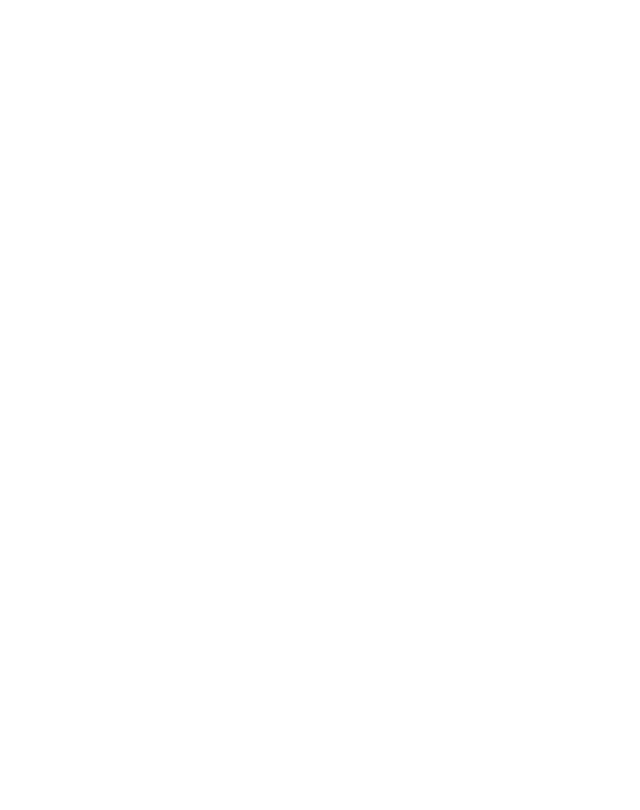
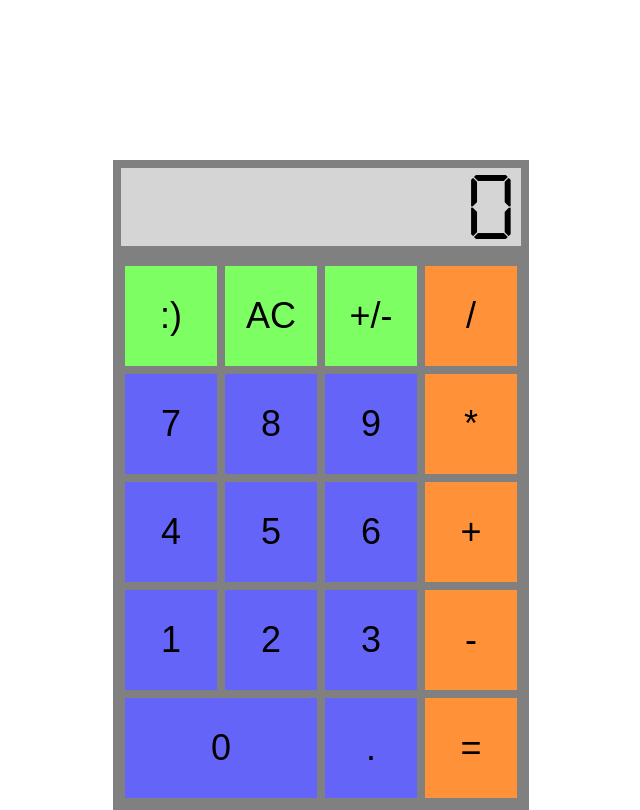
Before and after one commit to themadseventeen/odin-calculator, a plain HTML site: page index.html in a window 1280 px wide. Shown: the whole page, without its empty margins (319-959 px from the left). Drawn offline with Linux system fonts and the light colour scheme.

Commit message:
added layout and style

```diff
--- a/index.html
+++ b/index.html
@@ -1,11 +1,58 @@
 <!DOCTYPE html>
 <html lang="en">
+
 <head>
+
+    <link rel="preconnect" href="https://fonts.googleapis.com">
+    <link rel="preconnect" href="https://fonts.gstatic.com" crossorigin>
+    <link
+        href="https://fonts.googleapis.com/css2?family=Inter:ital,opsz,wght@0,14..32,100..900;1,14..32,100..900&display=swap"
+        rel="stylesheet">
     <meta charset="UTF-8">
     <meta name="viewport" content="width=device-width, initial-scale=1.0">
+    <link rel="stylesheet" href="styles.css">
     <title>Calulator</title>
 </head>
+
 <body>
+    <div class="container">
+        <div class="calculator">
+            <div class="display">
+                0
+            </div>
+            <div class="keypad">
+                <div class="row">
+                    <div class="button-container regular"><button class="green" id="funny">:)</button></div>
+                    <div class="button-container regular"><button class="green" id="clear">AC</button></div>
+                    <div class="button-container regular"><button class="green" id="switch">+/-</button></div>
+                    <div class="button-container regular"><button class="orange" id="divide">/</button></div>
+                </div>
+                <div class="row">
+                    <div class="button-container regular"><button class="blue" id="7">7</button></div>
+                    <div class="button-container regular"><button class="blue" id="8">8</button></div>
+                    <div class="button-container regular"><button class="blue" id="9">9</button></div>
+                    <div class="button-container regular"><button class="orange" id="multiply">*</button></div>
+                </div>
+                <div class="row">
+                    <div class="button-container regular"><button class="blue" id="4">4</button></div>
+                    <div class="button-container regular"><button class="blue" id="5">5</button></div>
+                    <div class="button-container regular"><button class="blue" id="6">6</button></div>
+                    <div class="button-container regular"><button class="orange" id="add">+</button></div>
+                </div>
+                <div class="row">
+                    <div class="button-container regular"><button class="blue" id="1">1</button></div>
+                    <div class="button-container regular"><button class="blue" id="2">2</button></div>
+                    <div class="button-container regular"><button class="blue" id="3">3</button></div>
+                    <div class="button-container regular"><button class="orange" id="subtract">-</button></div>
+                </div>
+                <div class="row">
+                    <div class="button-container double"><button class="blue" id="0">0</button></div>
+                    <div class="button-container regular"><button class="blue" id="point">.</button></div>
+                    <div class="button-container regular"><button class="orange" id="calculate"> =</button></div>
+                </div>
+            </div>
+        </div>
+    </div>
+</body>
 
-</body>
 </html>
--- /dev/null
+++ b/styles.css
@@ -0,0 +1,83 @@
+@font-face {
+    font-family: "7seg";
+    src: URL("./fonts/DSEG7Classic-Regular.ttf") format("truetype");
+}
+
+/* div {
+    border: 2px solid red;
+} */
+
+body {
+    margin: 0px;
+    font-family: "Inter", sans-serif;
+}
+
+.container {
+    display: flex;
+    justify-content: center;
+    align-items: center;
+    margin-top: 20vh;
+}
+
+.calculator {
+    display: flex;
+    flex-direction: column;
+    background-color: #808080;
+}
+
+.display {
+    padding: 4px;
+    margin: 8px;
+    font-size: 64px;
+    text-align: right;
+    font-family: "7seg";
+
+    background-color: #d5d5d5;
+}
+
+.keypad {
+    display: flex;
+    flex-direction: column;
+    margin: 8px;
+    height: 100%;
+}
+
+.row {
+    display: flex;
+    box-sizing: border-box;
+}
+
+.button-container {
+    padding: 4px;
+    display: flex;
+    box-sizing: border-box;
+}
+
+.button-container.regular {
+    flex: 1 1 25%;
+    width: 100px;
+}
+
+.button-container.double {
+    flex: 2 1 50%;
+    width: 200px;
+}
+
+.keypad button {
+    font-size: 36px;
+    flex: auto;
+    height: 100px;
+    border: none;
+}
+
+button.blue {
+    background-color: #6464f8;
+}
+
+button.green {
+    background-color: #7dff63;
+}
+
+button.orange {
+    background-color: #ff9239;
+}
```
Also changed, not shown: fonts/DSEG7Classic-Regular.ttf (added).
